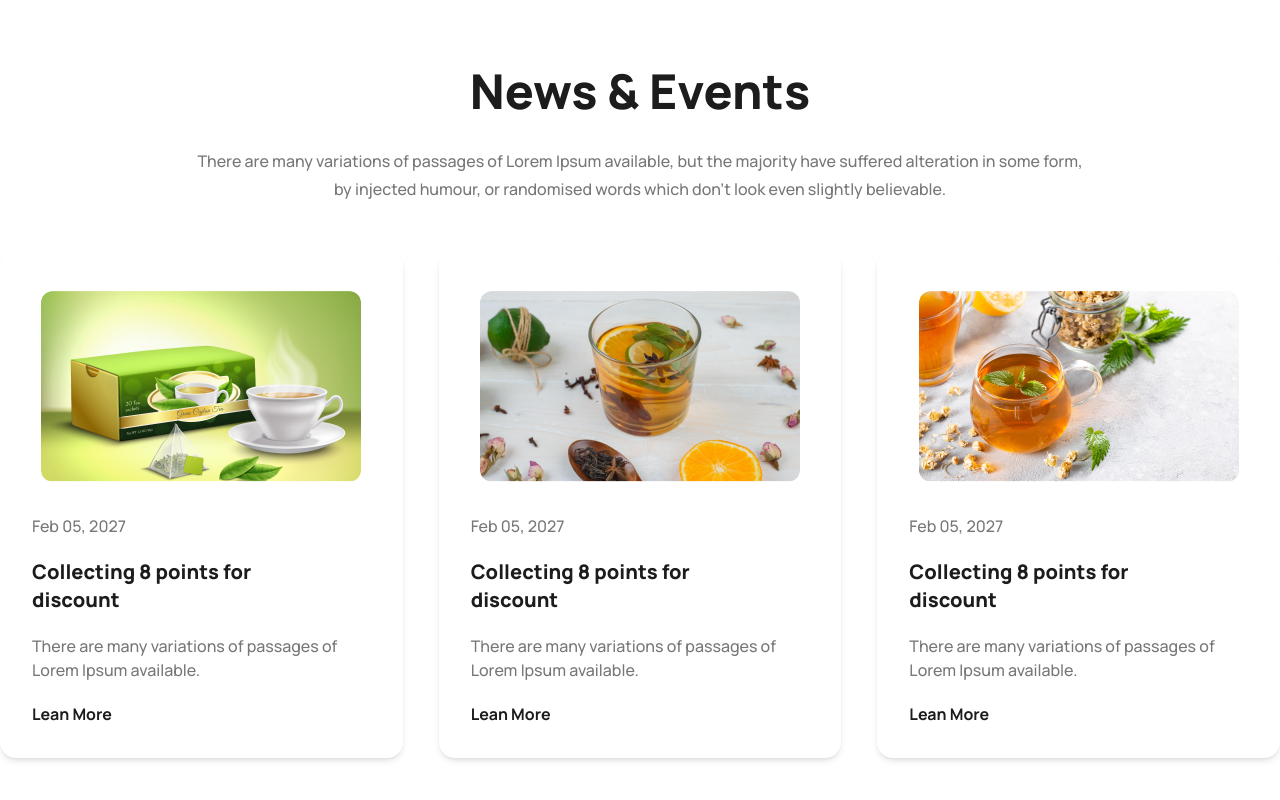
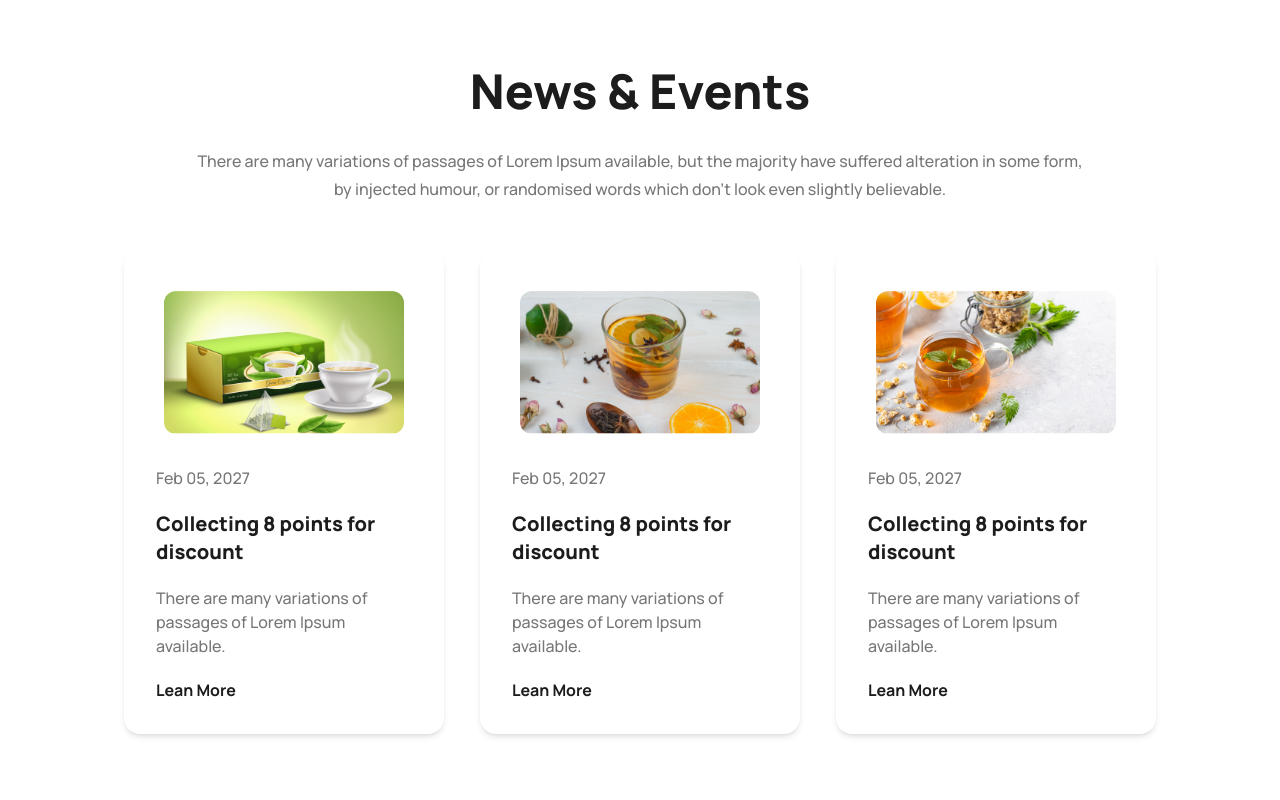
Before and after one commit to Radiat09/tea-house-prac, a plain HTML site: page index.html in a window 1280 px wide. Shown: the part 3083-3883 px from the top of the page. Drawn offline with nearby package versions, Linux system fonts and the light colour scheme.

Commit message:
fixed some isssue

```diff
--- a/index.html
+++ b/index.html
@@ -309,9 +309,11 @@
           </p>
         </div>
         <!-- Card Container -->
-        <div class="flex flex-col md:flex-row items-center gap-9 mt-12">
+        <div
+          class="flex flex-col md:flex-row items-center justify-center gap-9 mt-12"
+        >
           <!-- First Card -->
-          <div class="card w-3/4 shadow-md">
+          <div class="card lg:w-1/4 shadow-md">
             <figure class="px-10 pt-10">
               <img src="/images/news-1.png" alt="Tea" class="rounded-xl" />
             </figure>
@@ -330,7 +332,7 @@
             </div>
           </div>
           <!-- Second Card -->
-          <div class="card w-3/4 shadow-md">
+          <div class="card lg:w-1/4 shadow-md">
             <figure class="px-10 pt-10">
               <img src="/images/news-2.png" alt="Tea" class="rounded-xl" />
             </figure>
@@ -349,7 +351,7 @@
             </div>
           </div>
           <!-- Third Card -->
-          <div class="card w-3/4 shadow-md">
+          <div class="card lg:w-1/4 shadow-md">
             <figure class="px-10 pt-10">
               <img src="/images/news-3.png" alt="Tea" class="rounded-xl" />
             </figure>
```
